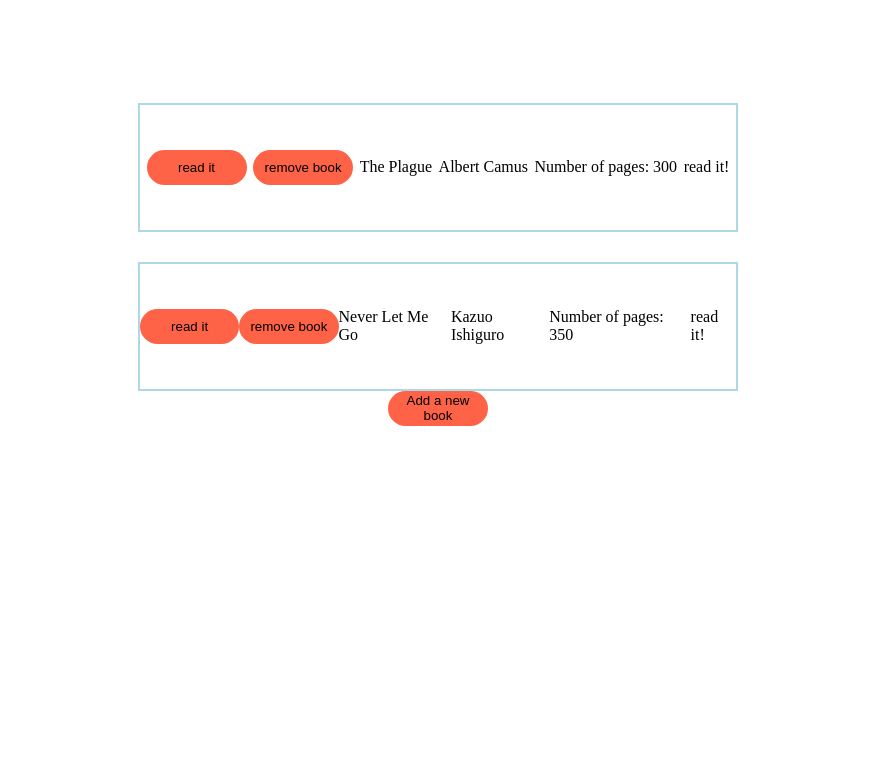
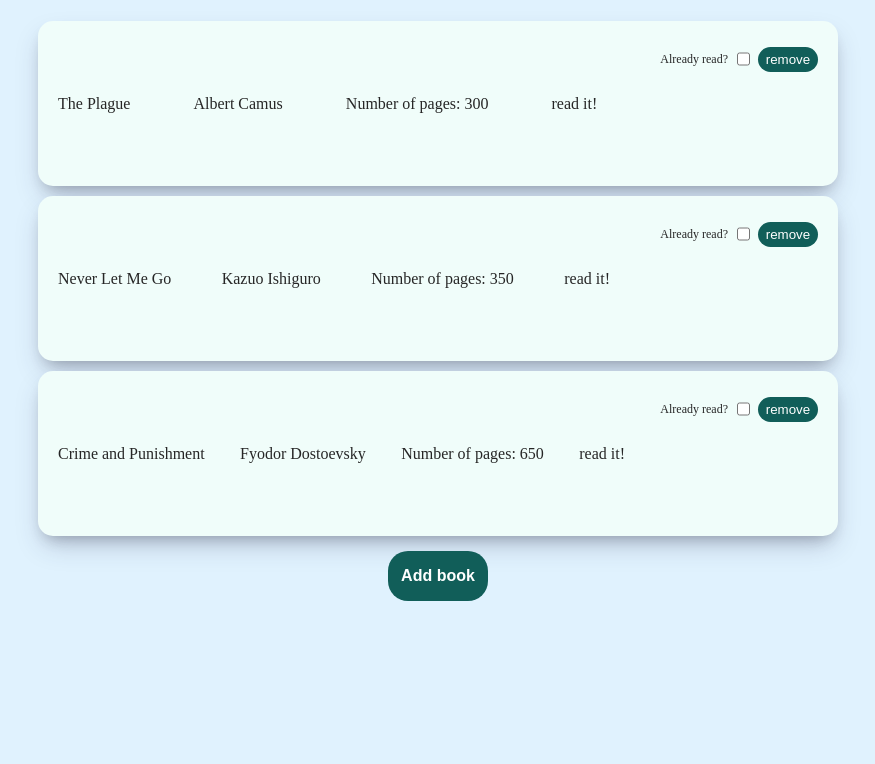
Before and after one commit to unbearabletruth/Library, a plain HTML site: page index.html in a window 1280 px wide. Shown: the part 144-908 px from the top of the page, without its empty margins (202-1077 px from the left). Before the commit the page ends 816 px from the top, so only its background shows below. Drawn offline with Linux system fonts and the light colour scheme.

Commit message:
Made style changes

```diff
--- a/index.html
+++ b/index.html
@@ -8,8 +8,9 @@
     <link rel="stylesheet" href="style.css">
 </head>
 <body>
+    <h1>Book shelf</h1>
     <div class="shelf"></div>
-    <button class="addbutton">Add a new book</button>
+    <button class="addbutton">Add book</button>
     <script src="script.js"></script>
 </body>
 </html>
--- a/script.js
+++ b/script.js
@@ -37,49 +37,10 @@ function update(){
     printBooks();
 }
 
-/*
-function setRead(book){
-    console.log(book);
-    if (book === "not read"){
-        return "read it!";
-    } return "not read!";
-}*/
-
 function printBooks(){
     myLibrary.forEach((book)=>{
-        let newItem = document.createElement("div");
-        newItem.className = "book";
-        let newTitle = document.createElement("div");
-        let newAuthor = document.createElement("div");
-        let newPages = document.createElement("div");
-        let newRead = document.createElement("div");
-
-        let remove = document.createElement("button");
-        remove.textContent = "remove book";
-        remove.addEventListener("click", () => {
-            removeBookFromLibrary(newTitle.innerText);
-            newItem.remove();
-});
-
-        let changeRead = document.createElement("button");
-        changeRead.textContent = "read it";
-        changeRead.addEventListener("click", () => {
-            console.log(book);
-            newRead.innerText = book.setRead();
-        });
-
-        newItem.appendChild(changeRead);
-        newItem.appendChild(remove);
-        newItem.appendChild(newTitle);
-        newItem.appendChild(newAuthor);
-        newItem.appendChild(newPages);
-        newItem.appendChild(newRead);
-        newTitle.innerText = `${book.name}`;
-        newAuthor.innerText = `${book.author}`;
-        newPages.innerText = `Number of pages: ${book.pages}`;
-        newRead.innerText = `${book.read}`;
-        shelf.appendChild(newItem);
-      })
+        printAdded(book);
+    })
 }
 
 function printAdded(book){
@@ -90,26 +51,34 @@ function printAdded(book){
         let newPages = document.createElement("div");
         let newRead = document.createElement("div");
 
+        let buttonsDiv = document.createElement("div")
+        buttonsDiv.className = "buttons";
+
         let remove = document.createElement("button");
-        remove.textContent = "remove book";
+        remove.textContent = "remove";
         remove.addEventListener("click", () => {
             removeBookFromLibrary(newTitle.innerText);
             newItem.remove();
 });
-
-        let changeRead = document.createElement("button");
-        changeRead.textContent = "read it";
+        let changeReadLabel = document.createElement("label");
+        changeReadLabel.textContent = "Already read?"
+        changeReadLabel.id = "readstatuslabel"
+        let changeRead = document.createElement("input");
+        changeRead.type = "checkbox";
         changeRead.addEventListener("click", () => {
             console.log(book);
             newRead.innerText = book.setRead();
         });
 
-        newItem.appendChild(changeRead);
-        newItem.appendChild(remove);
+
         newItem.appendChild(newTitle);
         newItem.appendChild(newAuthor);
         newItem.appendChild(newPages);
         newItem.appendChild(newRead);
+        newItem.appendChild(buttonsDiv);
+        buttonsDiv.appendChild(changeReadLabel);
+        buttonsDiv.appendChild(changeRead);
+        buttonsDiv.appendChild(remove);
         newTitle.innerText = `${book.name}`;
         newAuthor.innerText = `${book.author}`;
         newPages.innerText = `Number of pages: ${book.pages}`;
@@ -120,11 +89,13 @@ function printAdded(book){
 
 const ThePlague = new Book("The Plague", "Albert Camus", 300, "read it!");
 const NeverLetMeGo = new Book("Never Let Me Go", "Kazuo Ishiguro", 350, "read it!");
+const CrimeAndPunishment = new Book("Crime and Punishment", "Fyodor Dostoevsky", 650, "read it!")
 addBookToLibrary(ThePlague);
 addBookToLibrary(NeverLetMeGo);
+addBookToLibrary(CrimeAndPunishment);
 
 
-button.addEventListener("click", function handler(e){
+button.addEventListener("click", function formHandler(e){
     let form = document.createElement("form");
 
     let titlelabel = document.createElement("label");
@@ -169,7 +140,6 @@ button.addEventListener("click", function handler(e){
         const newbook = new Book(titleinput.value, authorinput.value, pagesinput.value, readinput.value);
         addBookToLibrary(newbook);
         e.preventDefault();
-        //update();
         form.remove();
         printAdded(newbook);
     })
--- a/style.css
+++ b/style.css
@@ -1,24 +1,33 @@
+
 body {
     height: 100vh;
     display: flex;
     flex-direction: column;
     justify-content: center;
     align-items: center;
+    background-color: #e0f2fe;
+    gap: 15px;
+    color: #262626;
+    margin-bottom: 100px;
 }
 
 .shelf {
     display: flex;
     flex-direction: column;
-    gap: 30px;
-    width: 600px;
+    gap: 10px;
+    width: 800px;
+
 }
 
 .book {
     height: 125px;
+    border-radius: 15px;
     display: flex;
     align-items: center;
-    justify-content: space-evenly;
-    border: 2px solid lightblue;
+    justify-content: space-between;
+    padding: 20px;
+    background-color: #f0fdfa;
+    box-shadow: rgba(50, 50, 93, 0.25) 0px 13px 27px -5px, rgba(0, 0, 0, 0.3) 0px 8px 16px -8px;
 }
 
 form {
@@ -40,10 +49,33 @@ input:focus {
     border: 1px solid lightsteelblue;
 }
 
+input[type="checkbox"] {
+    width: auto;
+}
+
 button {
-    width: 100px;
-    height: 35px;
+    width: 60px;
+    height: 25px;
     border-radius: 20px;
     border: 0px;
-    background-color: tomato;
+    background-color: #115e59;
+    color: white;
 }
+
+.buttons {
+    display: flex;
+    align-self: flex-start;
+    align-items: center;
+    gap: 5px;
+}
+
+button.addbutton {
+    width: 100px;
+    height: 50px;
+    font-size: 16px;
+    font-weight: bold;
+}
+
+#readstatuslabel {
+    font-size: 12px;
+}
```
